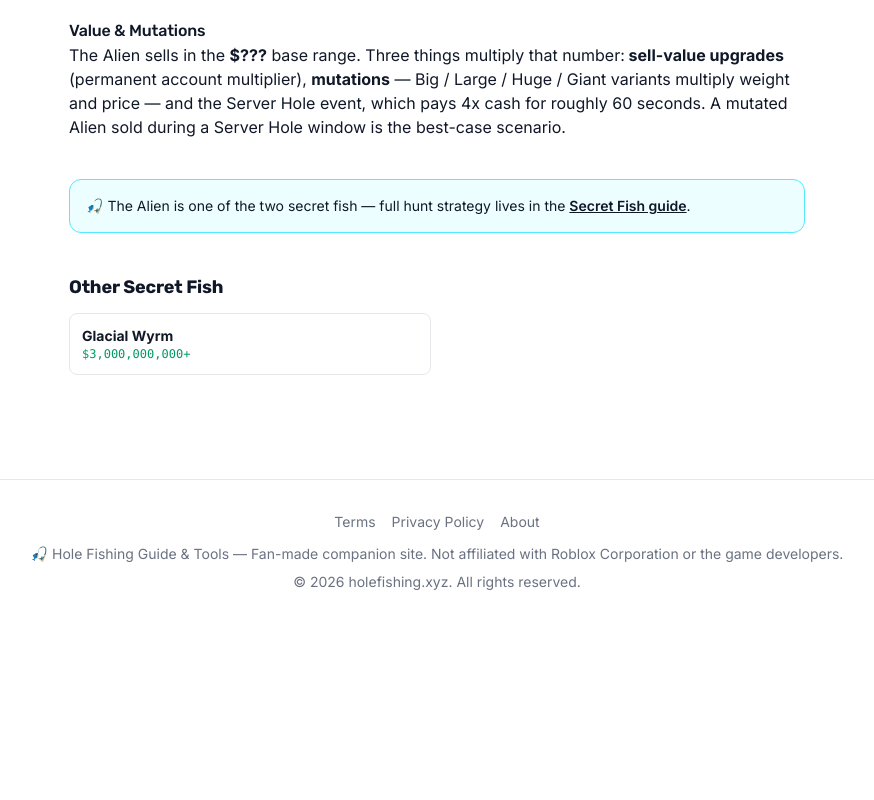
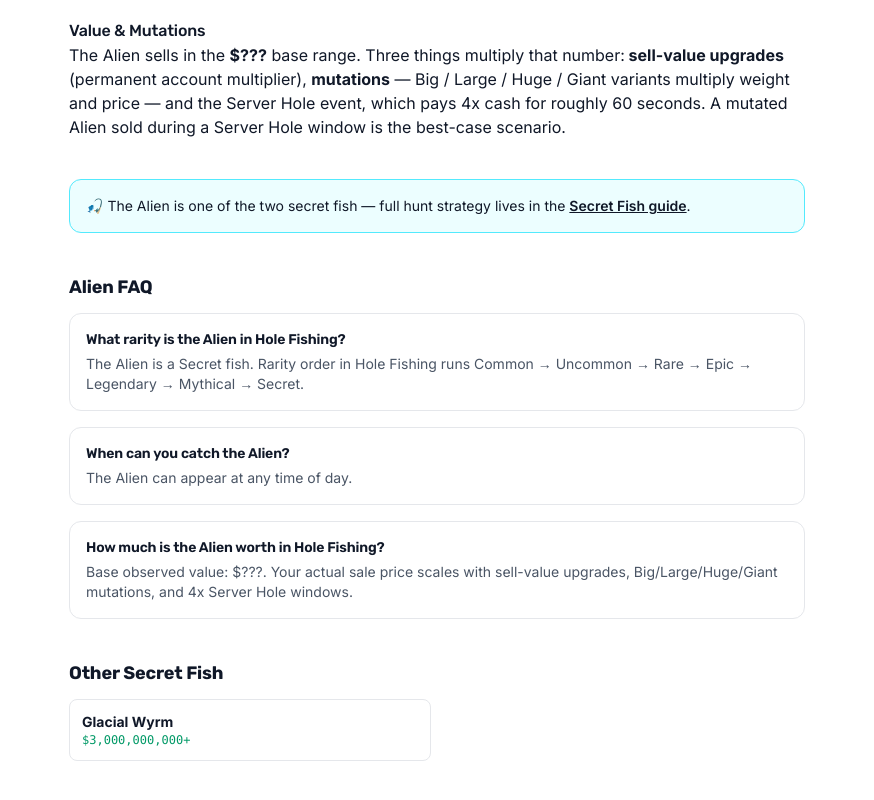
Before and after one commit to ken-fs/holefishing, a Next.js app: page /fish/alien in a window 1280 px wide. Shown: the part 604-1404 px from the top of the page, without its empty margins (203-1077 px from the left). Before the commit the page ends 1228 px from the top, so only its background shows below. Built offline with nearby package versions, Linux system fonts and the light colour scheme.

Commit message:
content: visible FAQ section on fish pages (was schema-only)

```diff
--- a/src/app/fish/[slug]/page.tsx
+++ b/src/app/fish/[slug]/page.tsx
@@ -58,7 +58,7 @@ export default async function FishDetailPage({ params }: { params: Promise<{ slu
   const related = getAllFish().filter((f) => f.rarity === fish.rarity && f.slug !== fish.slug).slice(0, 4);
   const rodAdvice = rodAdviceFor(fish);
 
-  const faq = generateFAQSchema([
+  const FAQS = [
     {
       question: `What rarity is the ${fish.name} in Hole Fishing?`,
       answer: `The ${fish.name} is a ${fish.rarity} fish. Rarity order in Hole Fishing runs Common → Uncommon → Rare → Epic → Legendary → Mythical → Secret.`,
@@ -76,7 +76,8 @@ export default async function FishDetailPage({ params }: { params: Promise<{ slu
       question: `How much is the ${fish.name} worth in Hole Fishing?`,
       answer: `Base observed value: ${fish.valueRange}. Your actual sale price scales with sell-value upgrades, Big/Large/Huge/Giant mutations, and 4x Server Hole windows.`,
     },
-  ]);
+  ];
+  const faq = generateFAQSchema(FAQS);
 
   return (
     <div className="max-w-3xl mx-auto px-4 py-10">
@@ -149,6 +150,18 @@ export default async function FishDetailPage({ params }: { params: Promise<{ slu
         </div>
       )}
 
+      <section className="mb-10">
+        <h2 className="text-lg font-bold mb-3">{fish.name} FAQ</h2>
+        <div className="space-y-4">
+          {FAQS.map((f) => (
+            <div key={f.question} className="p-4 rounded-xl border border-gray-200 dark:border-gray-800">
+              <h3 className="font-semibold text-sm mb-1">{f.question}</h3>
+              <p className="text-sm text-gray-600 dark:text-gray-400">{f.answer}</p>
+            </div>
+          ))}
+        </div>
+      </section>
+
       {related.length > 0 && (
         <section>
           <h2 className="text-lg font-bold mb-3">Other {fish.rarity} Fish</h2>
```
